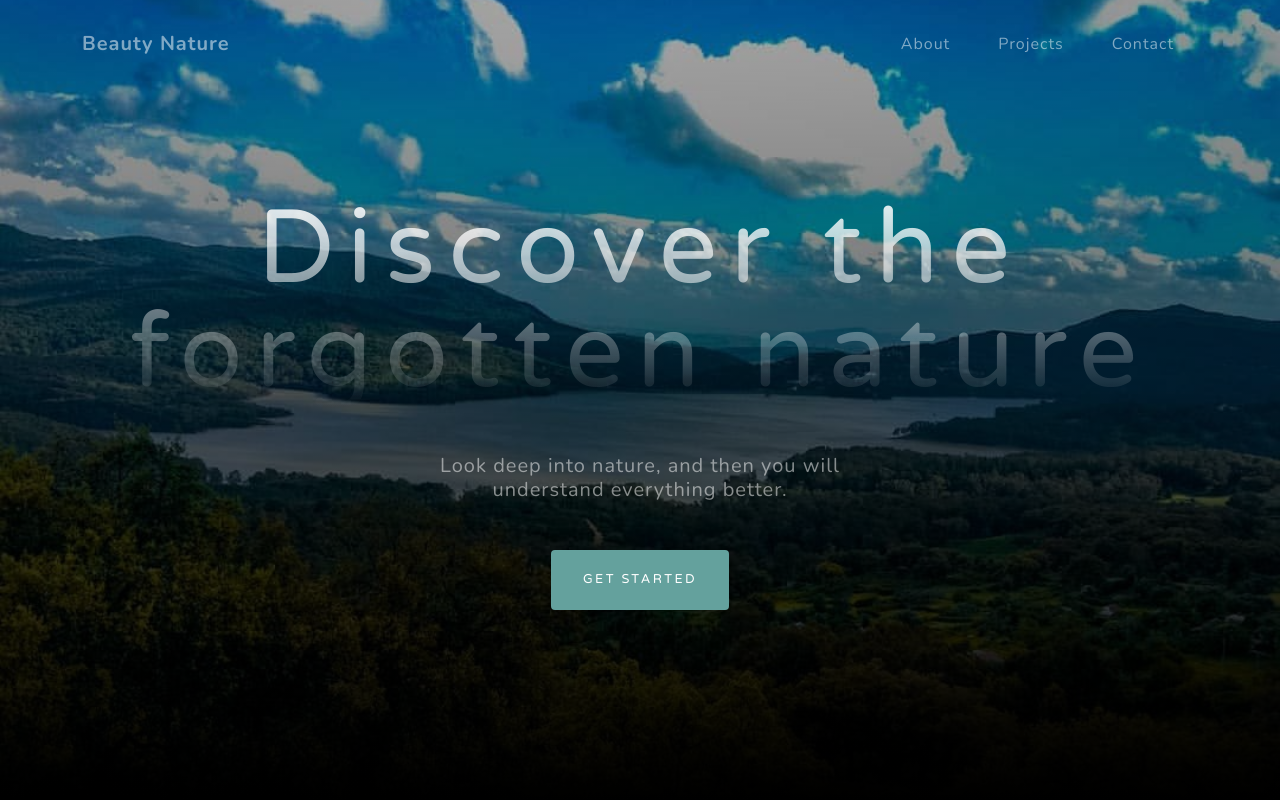
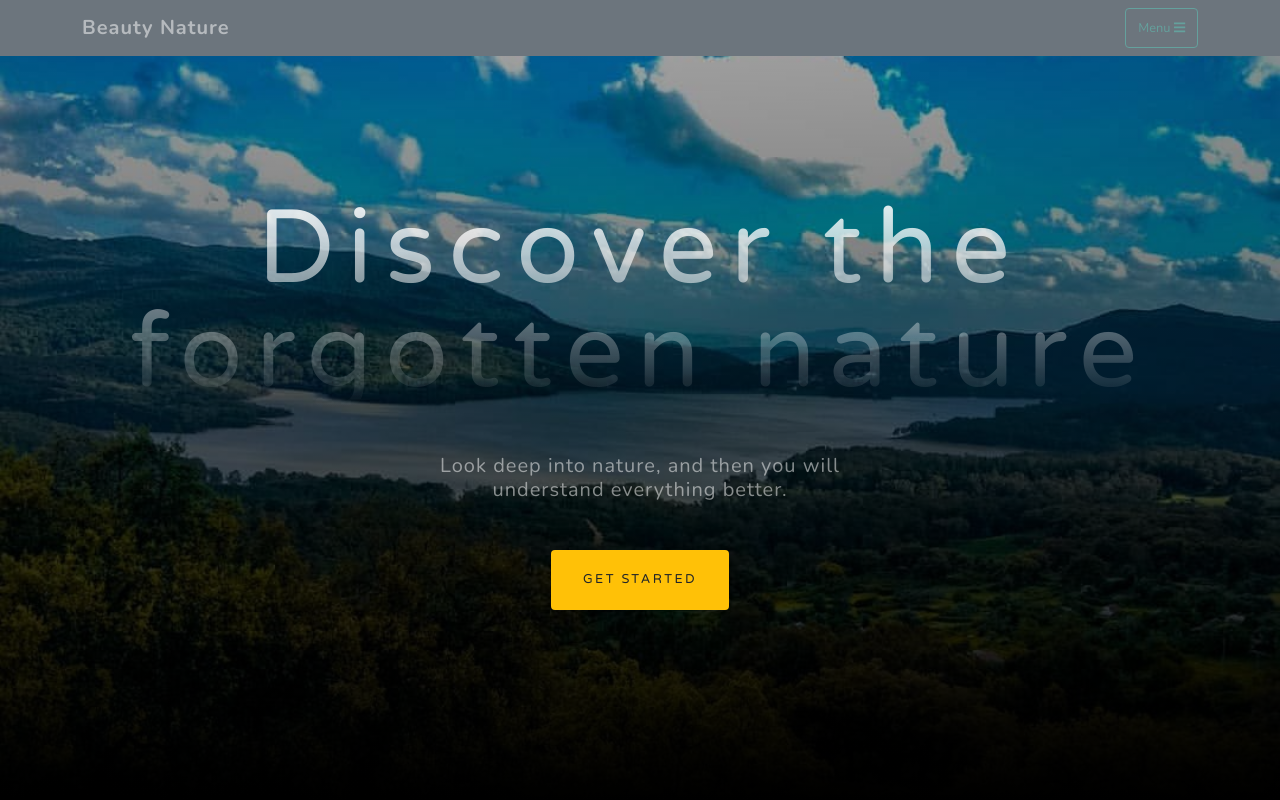
Before and after one commit to imenmoumni/boot, a plain HTML site: page index.html in a window 1280 px wide. Shown: the top 800 px of the page. Drawn offline with nearby package versions, Linux system fonts and the light colour scheme.

Commit message:
my project boot

```diff
--- a/index.html
+++ b/index.html
@@ -17,7 +17,7 @@
     </head>
     <body id="page-top">
         <!-- Navigation-->
-        <nav class="navbar navbar-expand-lg navbar-light fixed-top" id="mainNav">
+        <nav class="navbar navbar-dark bg-secondary fixed-top" id="mainNav">
             <div class="container">
                 <a class="navbar-brand js-scroll-trigger" href="#page-top">Beauty Nature</a>
                 <button class="navbar-toggler navbar-toggler-right" type="button" data-toggle="collapse" data-target="#navbarResponsive" aria-controls="navbarResponsive" aria-expanded="false" aria-label="Toggle navigation">
@@ -27,7 +27,7 @@
                 <div class="collapse navbar-collapse" id="navbarResponsive">
                     <ul class="navbar-nav ml-auto">
                         <li class="nav-item"><a class="nav-link js-scroll-trigger" href="#about">About</a></li>
-                        <li class="nav-item"><a class="nav-link js-scroll-trigger" href="#projects">Projects</a></li>
+                        <li class="nav-item"><a class="nav-link js-scroll-trigger" href="#village">Projects</a></li>
                         <li class="nav-item"><a class="nav-link js-scroll-trigger" href="#signup">Contact</a></li>
                     </ul>
                 </div>
@@ -39,7 +39,7 @@
                 <div class="mx-auto text-center">
                     <h1 class="text-white-50 mx-auto mt-2 mb-5">Discover the forgotten nature</h1>
                     <h2 class="text-white-50 mx-auto mt-2 mb-5">Look deep into nature, and then you will understand everything better.</h2>
-                    <a class="btn btn-primary js-scroll-trigger" href="#about">Get Started</a>
+                    <a class="btn btn-warning js-scroll-trigger" href="#about">Get Started</a>
                 </div>
             </div>
         </header>
```
